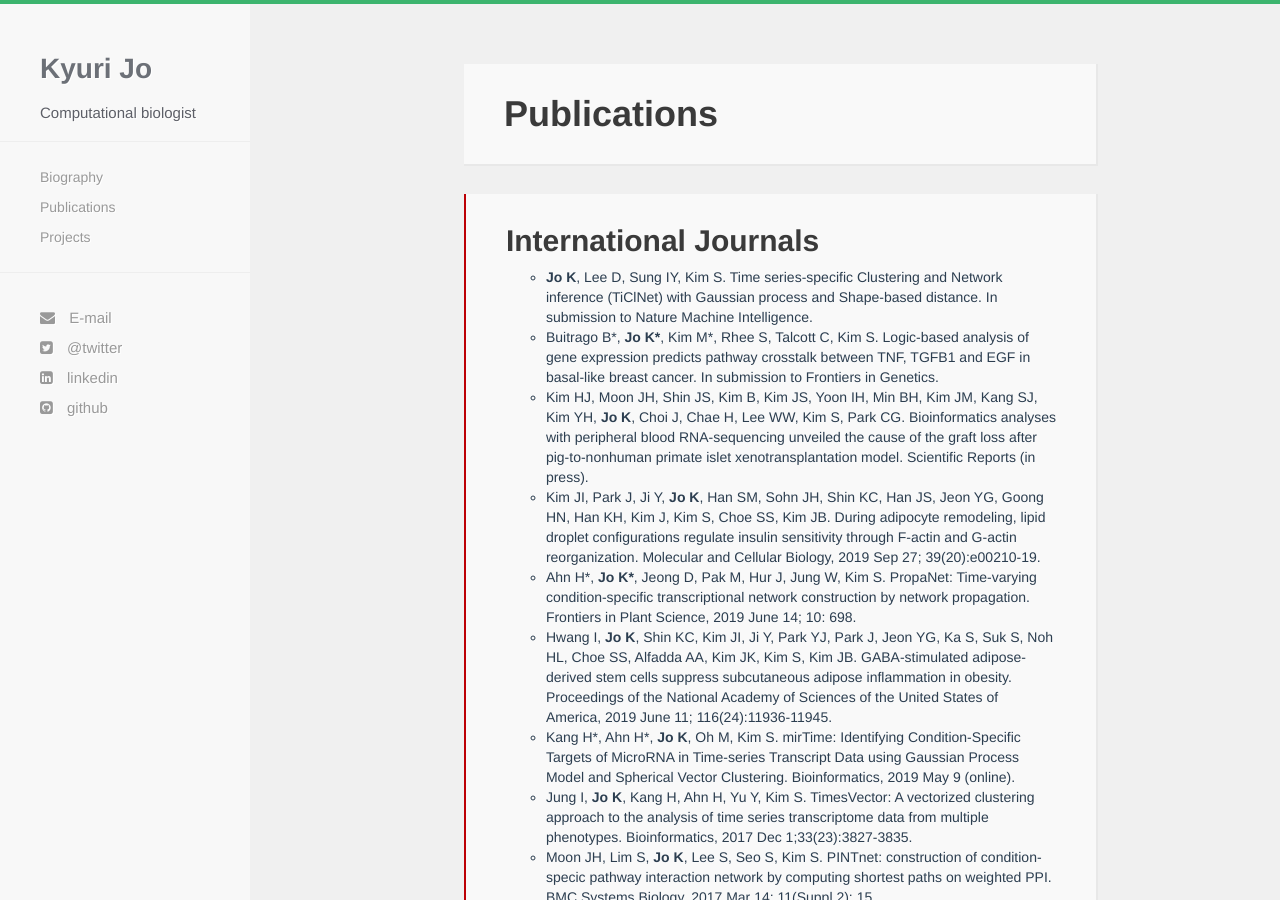
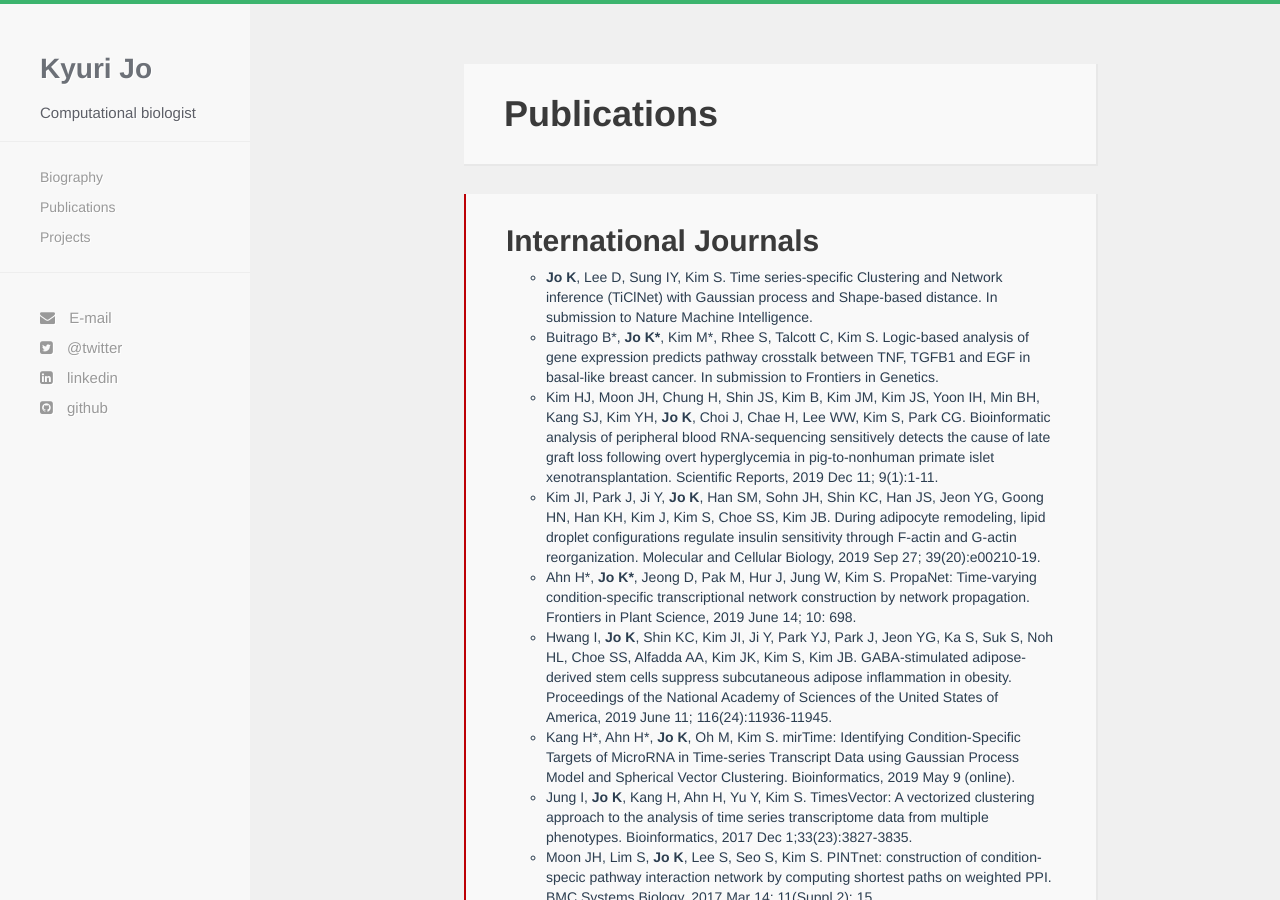
Before and after one commit to kyuriJo/kyuriJo.github.io, a Jekyll site: the page built from publications.html, in a window 1280 px wide and 900 px high. Built offline with Jekyll 4.4.1, drawn with Linux system fonts in a browser that asks for light colours; nearby versions of some CDN libraries.

Commit message:
Updated publication

```diff
--- a/publications.html
+++ b/publications.html
@@ -11,7 +11,7 @@ title: Publications
   <ul class="dot">
   <li><b>Jo K</b>, Lee D, Sung IY, Kim S. Time series-specific Clustering and Network inference (TiClNet) with Gaussian process and Shape-based distance. In submission to Nature Machine Intelligence.</li>
   <li>Buitrago B*, <b>Jo K*</b>, Kim M*, Rhee S, Talcott C, Kim S. Logic-based analysis of gene expression predicts pathway crosstalk between TNF, TGFB1 and EGF in basal-like breast cancer. In submission to Frontiers in Genetics.</li>
-  <li>Kim HJ, Moon JH, Shin JS, Kim B, Kim JS, Yoon IH, Min BH, Kim JM, Kang SJ, Kim YH, <b>Jo K</b>, Choi J, Chae H, Lee WW, Kim S, Park CG. Bioinformatics analyses with peripheral blood RNA-sequencing unveiled the cause of the graft loss after pig-to-nonhuman primate islet xenotransplantation model. Scientific Reports (in press).</li>
+  <li>Kim HJ, Moon JH, Chung H, Shin JS, Kim B, Kim JM, Kim JS, Yoon IH, Min BH, Kang SJ, Kim YH, <b>Jo K</b>, Choi J, Chae H, Lee WW, Kim S, Park CG. Bioinformatic analysis of peripheral blood RNA-sequencing sensitively detects the cause of late graft loss following overt hyperglycemia in pig-to-nonhuman primate islet xenotransplantation. Scientific Reports, 2019 Dec 11; 9(1):1-11.</li>
   <li>Kim JI, Park J, Ji Y, <b>Jo K</b>, Han SM, Sohn JH, Shin KC, Han JS, Jeon YG, Goong HN, Han KH, Kim J, Kim S, Choe SS, Kim JB. During adipocyte remodeling, lipid droplet configurations regulate insulin sensitivity through F-actin and G-actin reorganization. Molecular and Cellular Biology, 2019 Sep 27; 39(20):e00210-19.</li>
   <li>Ahn H*, <b>Jo K*</b>, Jeong D, Pak M, Hur J, Jung W, Kim S. PropaNet: Time-varying condition-specific transcriptional network construction by network propagation. Frontiers in Plant Science, 2019 June 14; 10: 698.</li>
   <li>Hwang I, <b>Jo K</b>, Shin KC, Kim JI, Ji Y, Park YJ, Park J, Jeon YG, Ka S, Suk S, Noh HL, Choe SS, Alfadda AA, Kim JK, Kim S, Kim JB. GABA-stimulated adipose-derived stem cells suppress subcutaneous adipose inflammation in obesity. Proceedings of the National Academy of Sciences of the United States of America, 2019 June 11; 116(24):11936-11945.</li>
```
